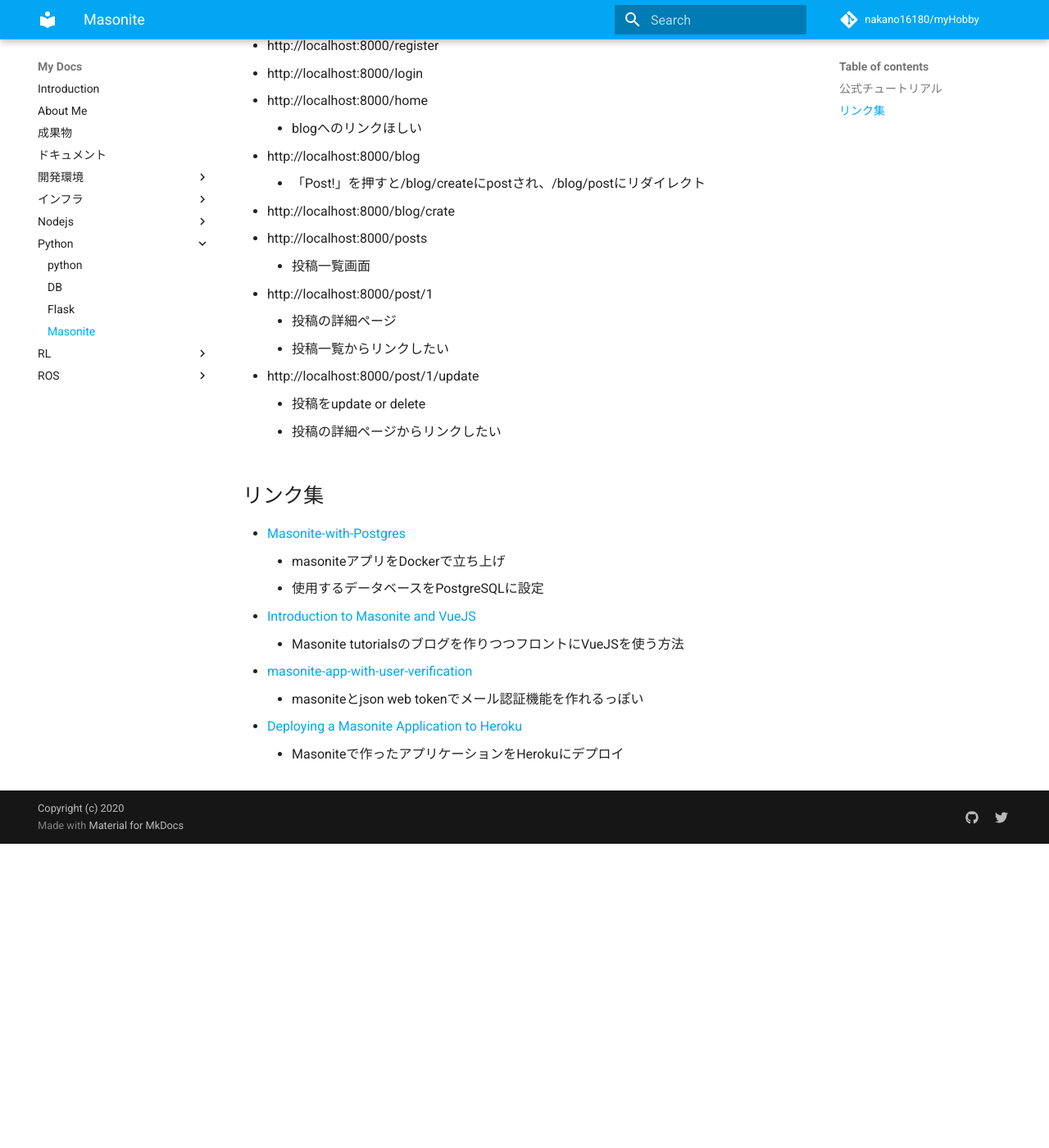
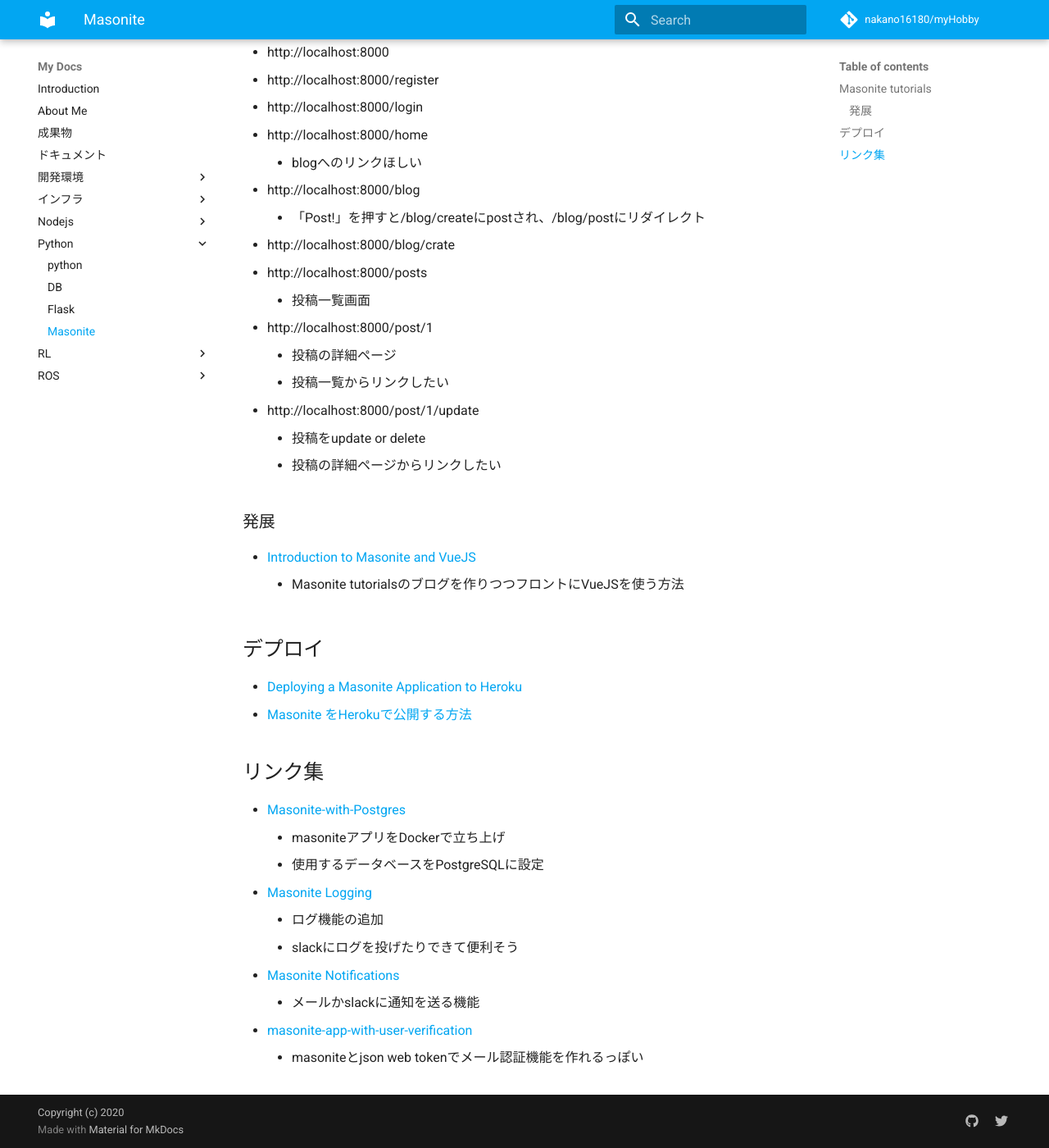
Before and after one commit to nakano16180/myHobby, an MkDocs documentation site: the page built from docs/Python/masonite.md, in a window 1280 px wide and 1400 px high, scrolled down 543 px. Shown: the whole window at 82% size. Built offline with MkDocs 1.6.1 and Material for MkDocs 9.7.7, drawn with Linux system fonts in a browser that asks for light colours; comment, search, counter and statistics services are not loaded; before the commit the page ends 1572 px from its top, so only the background shows below that; some of the changed text lies outside the part shown.

Commit message:
update masonite page

````diff
--- a/docs/Python/masonite.md
+++ b/docs/Python/masonite.md
@@ -1,4 +1,8 @@
-Masonite tutorials
+[公式ドキュメント](https://docs.masoniteproject.com/)
+
+## Masonite tutorials
+
+  - [公式チュートリアル](https://docs.masoniteproject.com/creating-a-blog)
 
 ```
 $ mkdir masonite_tutorial
@@ -11,8 +15,6 @@
 $ craft serve
 
 ```
-
-## [公式チュートリアル](https://docs.masoniteproject.com/creating-a-blog)
 
 ブログを作った。
 ルーティングは以下のようになっている。
@@ -34,13 +36,22 @@
     - 投稿をupdate or delete
     - 投稿の詳細ページからリンクしたい
 
+### 発展
+- [Introduction to Masonite and VueJS](https://medium.com/swlh/introduction-to-masonite-and-vuejs-e8538064a054)
+    - Masonite tutorialsのブログを作りつつフロントにVueJSを使う方法
+
+## デプロイ
+  - [Deploying a Masonite Application to Heroku](https://dev.to/masonite/deploying-a-masonite-application-to-heroku-45jp)
+  - [Masonite をHerokuで公開する方法](https://qiita.com/kentaro0919/items/8ac362d1596d3cdc212f)
+
 ## リンク集
   - [Masonite-with-Postgres](https://testdriven.io/blog/dockerizing-masonite-with-postgres-gunicorn-and-nginx/#.XlJ_GULrcz8.twitter)
     - masoniteアプリをDockerで立ち上げ
     - 使用するデータベースをPostgreSQLに設定
-  - [Introduction to Masonite and VueJS](https://medium.com/swlh/introduction-to-masonite-and-vuejs-e8538064a054)
-    - Masonite tutorialsのブログを作りつつフロントにVueJSを使う方法
+  - [Masonite Logging](https://docs.masoniteproject.com/official-packages/masonite-logging)
+    - ログ機能の追加
+    - slackにログを投げたりできて便利そう
+  - [Masonite Notifications](https://docs.masoniteproject.com/official-packages/masonite-notifications)
+    - メールかslackに通知を送る機能
   - [masonite-app-with-user-verification](https://github.com/nioperas06/masonite-app-with-user-verification)
     - masoniteとjson web tokenでメール認証機能を作れるっぽい
-  - [Deploying a Masonite Application to Heroku](https://dev.to/masonite/deploying-a-masonite-application-to-heroku-45jp)
-    - Masoniteで作ったアプリケーションをHerokuにデプロイ
````
